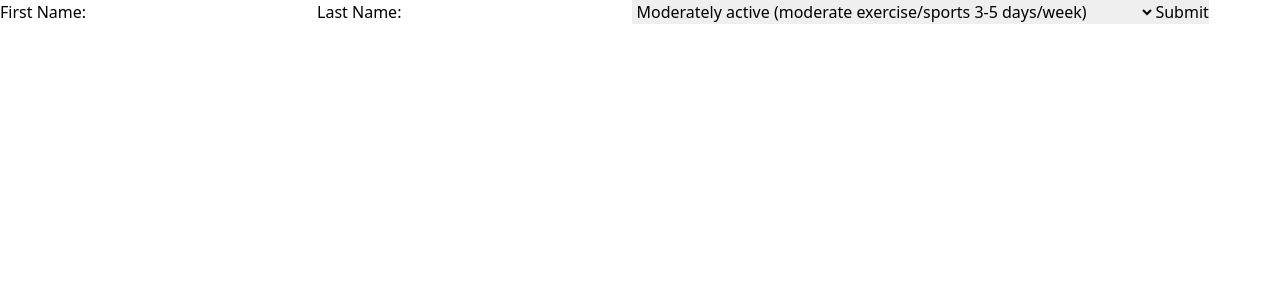
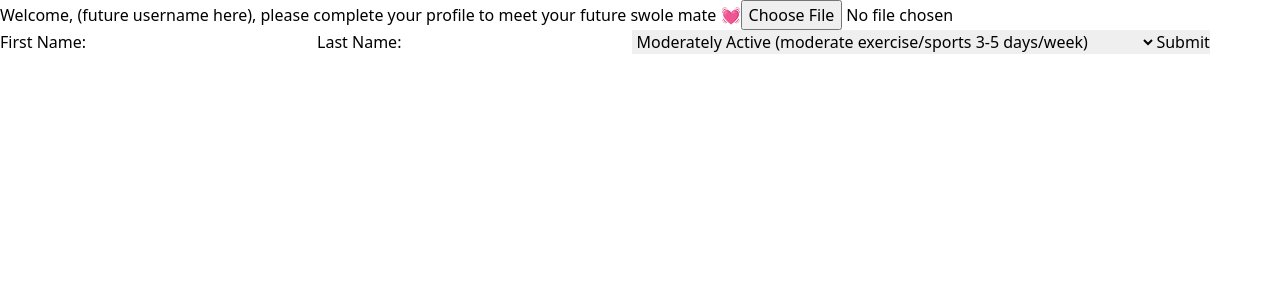
Before and after one commit to jonteal/SwoleMates, a React (Create React App) app in the folder client/: page /profile in a window 1280 px wide. Shown: the top 300 px of the page. Built offline with nearby package versions, Linux system fonts and the light colour scheme.

Commit message:
allow user to upload file

```diff
--- a/client/src/components/Profile/Profile.jsx
+++ b/client/src/components/Profile/Profile.jsx
@@ -21,6 +21,12 @@ class Profile extends React.Component {
 
       render() {
         return (
+        <>
+            Welcome, (future username here), please complete your profile to meet your future swole mate 💓
+
+            <input type="file" />
+
+
           <form onSubmit={this.handleSubmit}>
             <label>
               First Name:
@@ -34,14 +40,16 @@ class Profile extends React.Component {
             <select>
                 <option value="1.2"> Sedentary (little to no exercise)</option>
                 <option value="1.375">Lightly Active (light exercise/sports 1-3 days/week)</option>
-                <option selected value="1.55">Moderately active (moderate exercise/sports 3-5 days/week)</option>
-                <option value="1.725">Very active (hard exercise/sports 6-7 days a week)</option>
-                <option value="1.9">Extra active (very hard exercise/sports & physical job or 2x training)</option>
+                <option selected value="1.55">Moderately Active (moderate exercise/sports 3-5 days/week)</option>
+                <option value="1.725">Very Active (hard exercise/sports 6-7 days a week)</option>
+                <option value="1.9">Extra Active (very hard exercise/sports & physical job or 2x training)</option>
             </select>
 
             <input type="submit" value="Submit" />
           </form>
+          </>
         );
+
       }
 }
 
```
